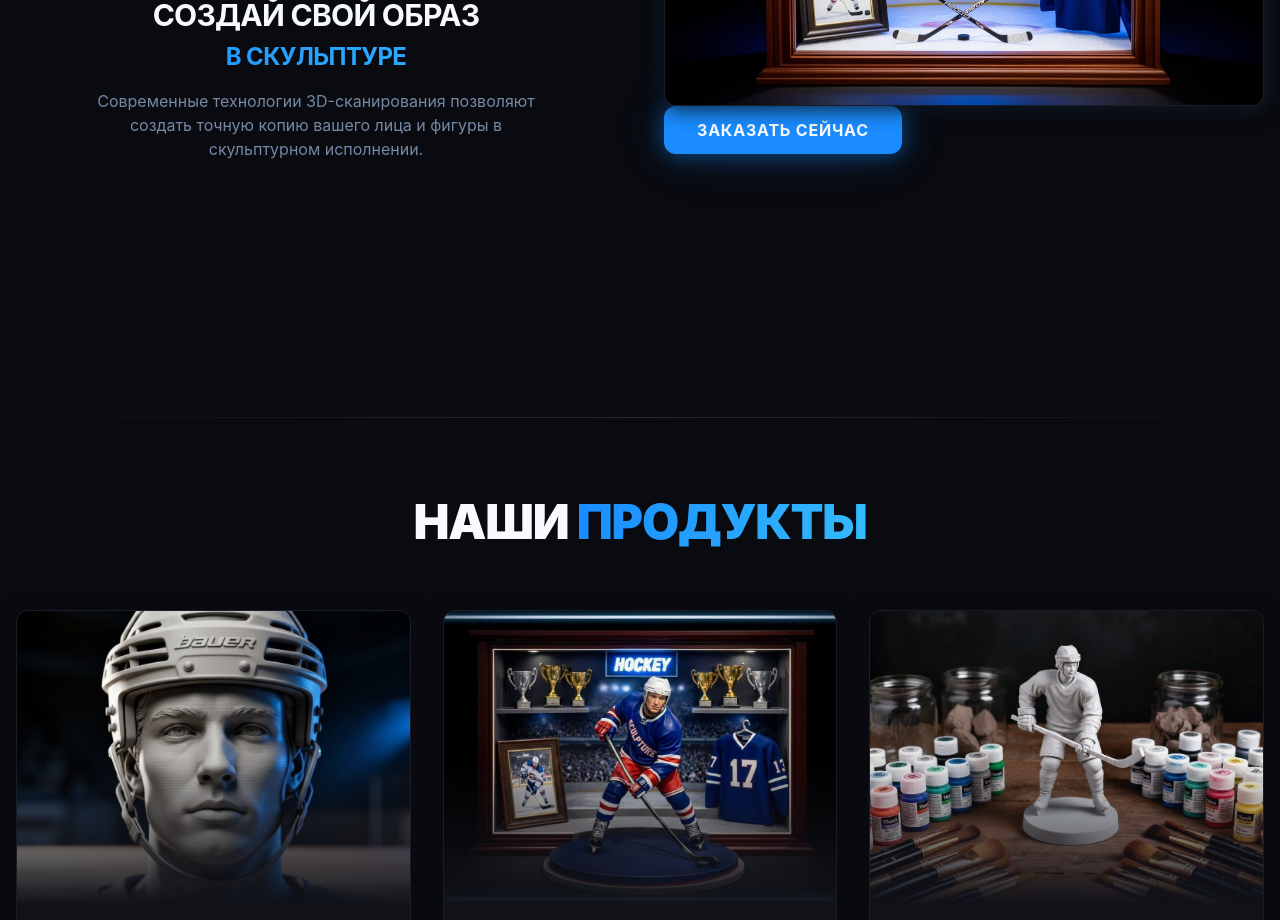
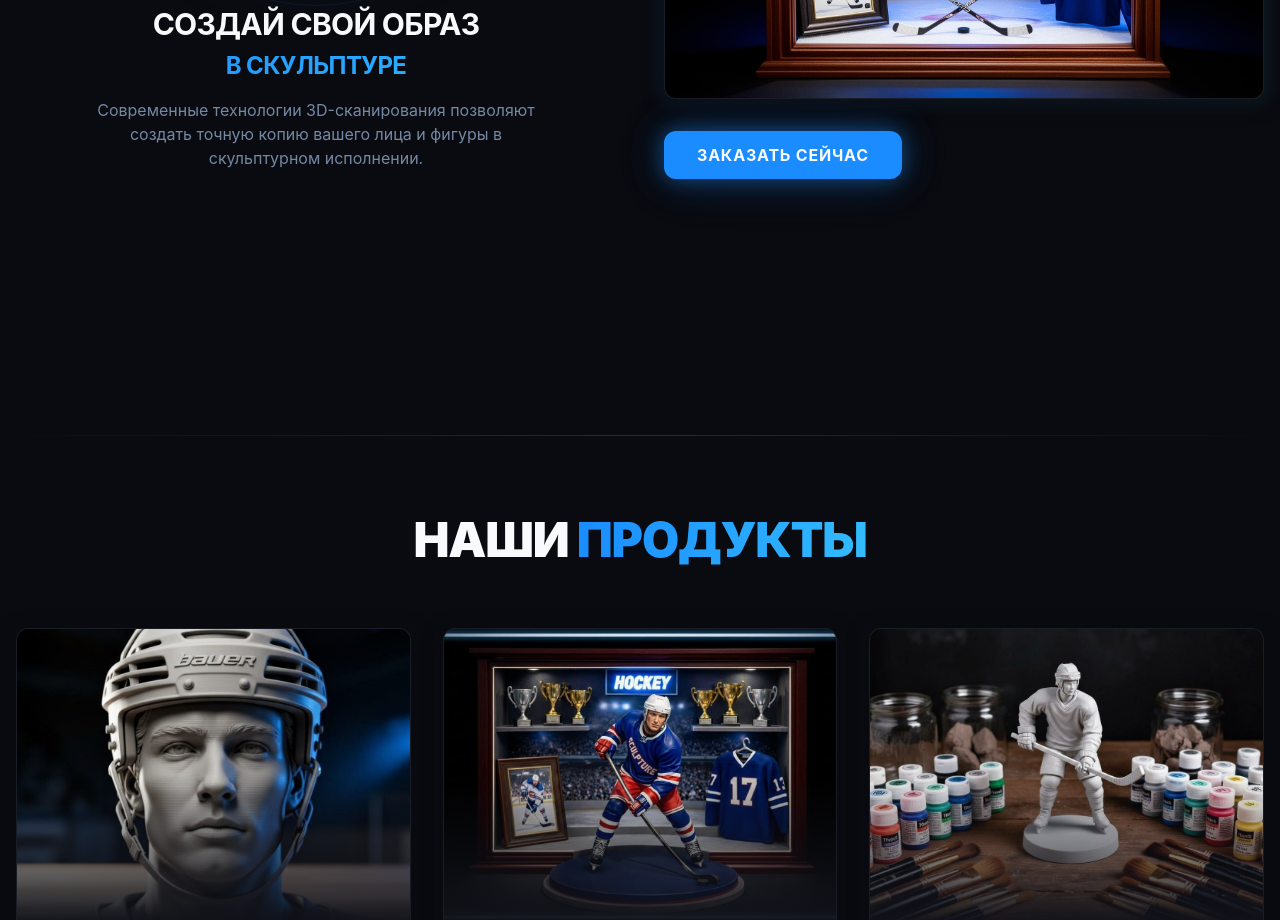
Before and after one commit to LISBREU/3d_hockey_sculpture, a React (Vite) app: page / in a window 1280 px wide. Shown: the part 1560-2480 px from the top of the page. Built offline with nearby package versions, Linux system fonts and the light colour scheme; the HTML template or start-up script is replaced by a standard one.

Commit message:
Добавлен отступ для кнопки «Заказать сейчас» в разделе музея

```diff
--- a/src/components/Museum.tsx
+++ b/src/components/Museum.tsx
@@ -73,7 +73,7 @@ const Museum = () => {
               </div>
             </div>
 
-            <a href="https://t.me/Hockey_Sculpture?text=Здравствуйте,%20хочу%20заказать%203Д%20скульптуру!" target="_blank" rel="noopener noreferrer">
+            <a href="https://t.me/Hockey_Sculpture?text=Здравствуйте,%20хочу%20заказать%203Д%20скульптуру!" target="_blank" rel="noopener noreferrer" className="inline-block mt-4">
               <Button variant="hero" size="lg" className="w-full sm:w-auto">
                 Заказать сейчас
               </Button>
```
